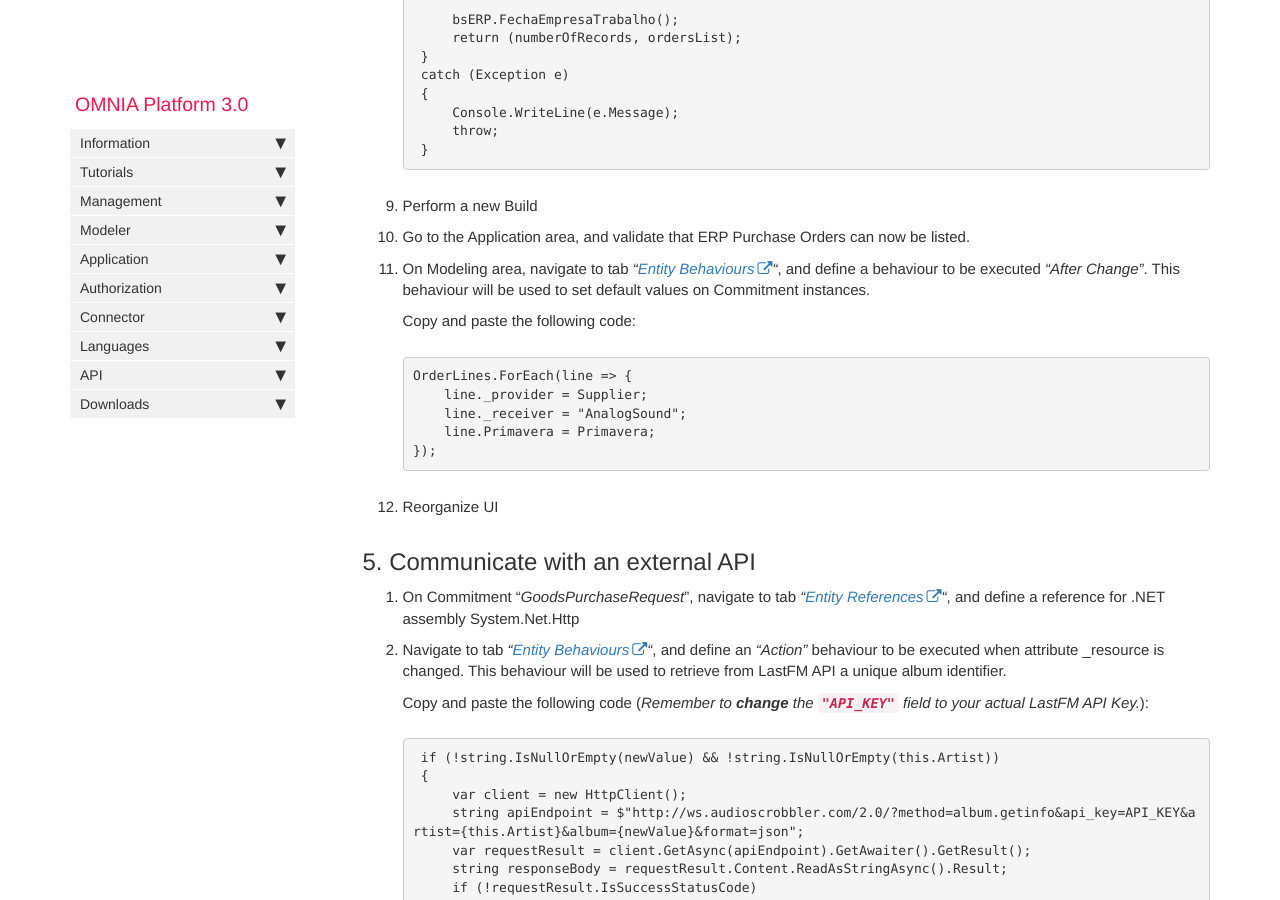
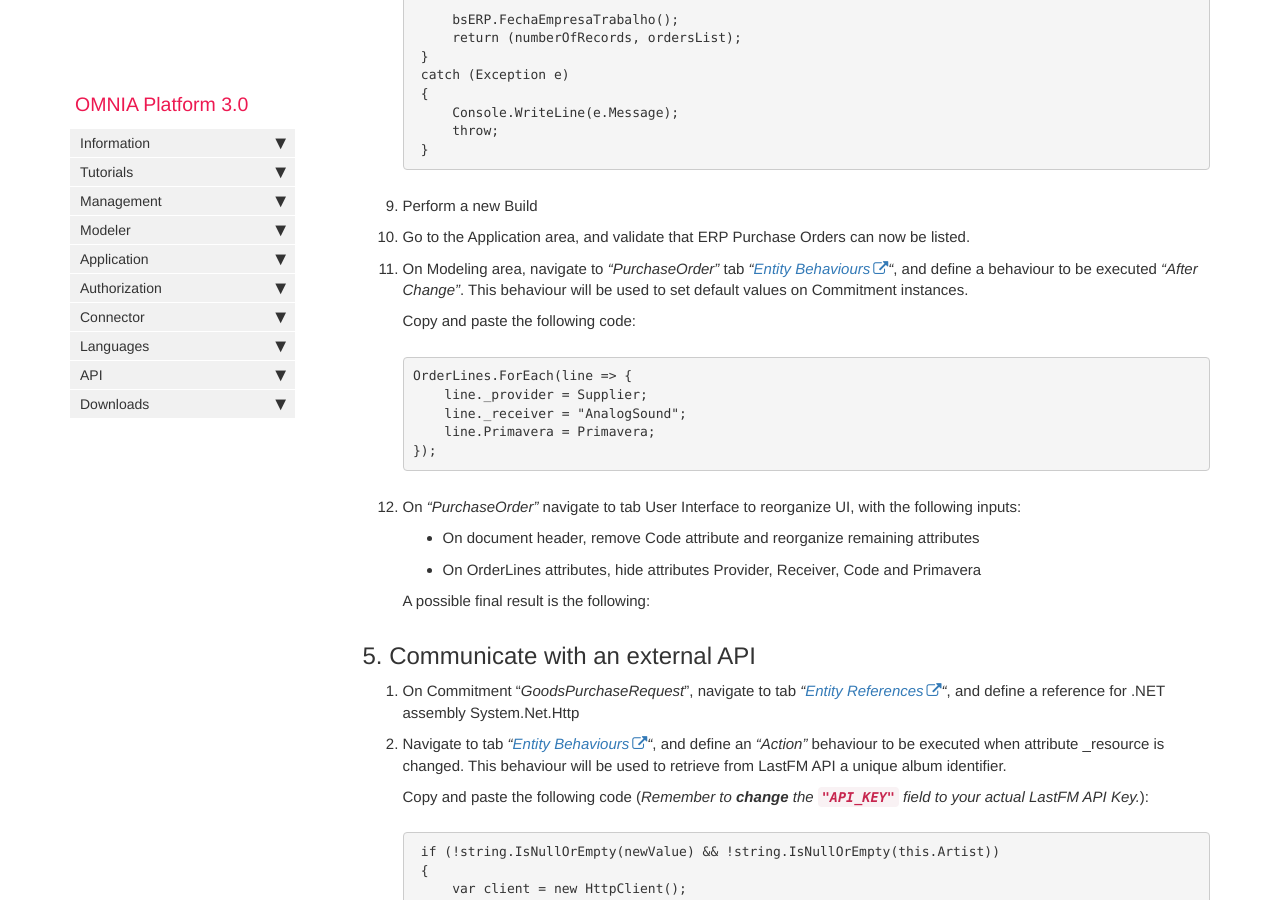
Before and after one commit to daniel8lopes/omnia3, a Jekyll site: the page built from docs/pages/omnia3/Tutorials/omnia3_multisystemconnectortutorial.md, in a window 1280 px wide and 900 px high, scrolled down 11182 px. Built offline with Jekyll 4.4.1, drawn with Linux system fonts in a browser that asks for light colours; nearby versions of some CDN libraries; comment, search, counter and statistics services are not loaded.

Commit message:
Update omnia3_multisystemconnectortutorial.md

````diff
--- a/docs/pages/omnia3/Tutorials/omnia3_multisystemconnectortutorial.md
+++ b/docs/pages/omnia3/Tutorials/omnia3_multisystemconnectortutorial.md
@@ -328,7 +328,7 @@ This tutorial also requires an access to [Primavera ERP](https://pt.primaverabss
 
 10. Go to the Application area, and validate that ERP Purchase Orders can now be listed.
 
-11. On Modeling area, navigate to tab *"[Entity Behaviours](https://docs.numbersbelieve.com/omnia3_modeler_datasources.html)"*, and define a behaviour to be executed *"After Change"*. This behaviour will be used to set default values on Commitment instances.
+11. On Modeling area, navigate to *"PurchaseOrder"* tab *"[Entity Behaviours](https://docs.numbersbelieve.com/omnia3_modeler_datasources.html)"*, and define a behaviour to be executed *"After Change"*. This behaviour will be used to set default values on Commitment instances.
 
     Copy and paste the following code:
 
@@ -340,7 +340,14 @@ This tutorial also requires an access to [Primavera ERP](https://pt.primaverabss
 	});
     ```
 
-12. Reorganize UI
+12. On *"PurchaseOrder"* navigate to tab User Interface to reorganize UI, with the following inputs:
+
+    - On document header, remove Code attribute and reorganize remaining attributes
+    - On OrderLines attributes, hide attributes Provider, Receiver, Code and Primavera
+
+    A possible final result is the following:
+
+
 
 ## 5. Communicate with an external API
 
````
